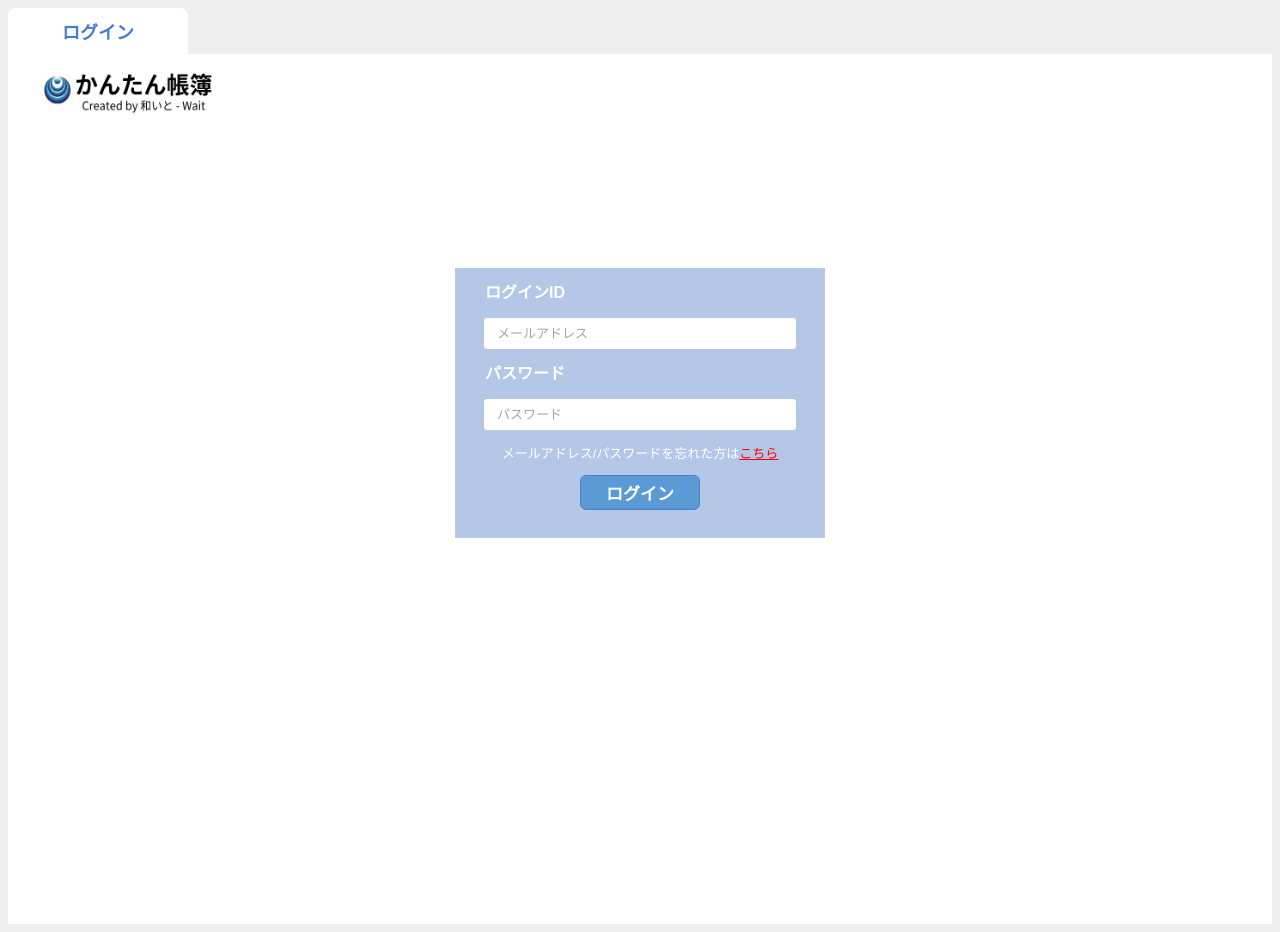
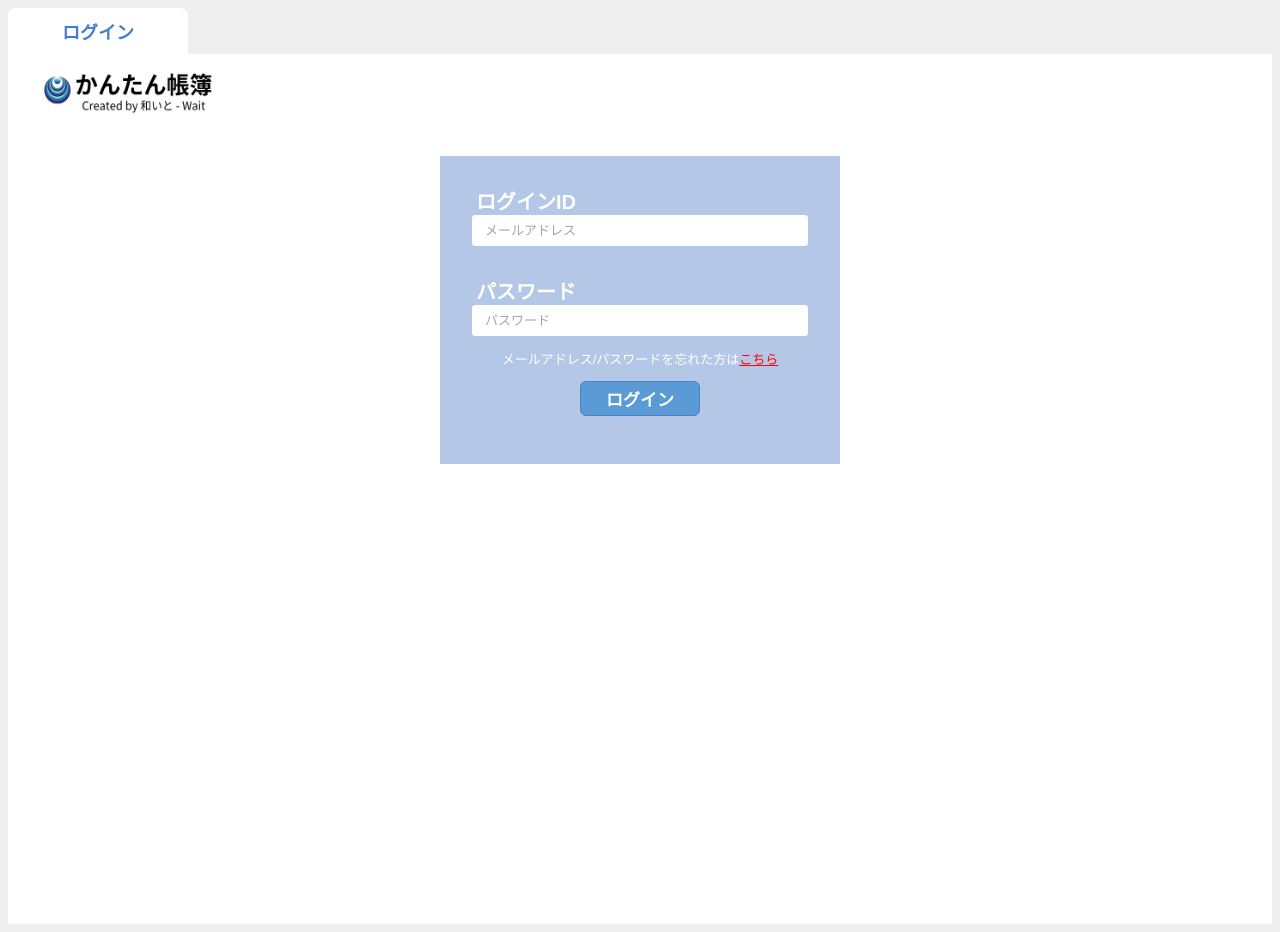
Before and after one commit to WaitShimizu/EZTaxCraft_flask, a Flask app: page /login in a window 1280 px wide. Run offline with Flask 3, Linux system fonts and the light colour scheme.

Commit message:
ログイン画面のラベルとテキストボックス間のpaddingを修正

```diff
--- a/app/static/css/sample.css
+++ b/app/static/css/sample.css
@@ -2,13 +2,15 @@
 
 body {
 	background-color: #efefef;
-	font-family:Arial
+	font-family:Arial;
+	height: 100%;
+	/* width: 100%; */
 }
+
 a {
 	color: #F00;
 	text-decoration:underline;
 }
-
 /* タブの形状 */
 .tab_menu {
     display: flex;
@@ -85,7 +87,6 @@ a {
 	width: 35px;
 	height: 30px;
 	left: 80%;
-	/* padding: 5px 0px 0px 810px; 上、右、下、左 */
 	transition: .4s;
 	position: relative;
 }
@@ -164,7 +165,6 @@ input:checked + h2 > .tab-label{
 	background-color: #fff;
 	height: 870px;
 	clear: both;
-	display: none; /*パネルを非表示*/
 }
 
 /* 選択されているチェックボックスに応じてパネルを表示 */
@@ -181,18 +181,24 @@ input:checked + h2 > .tab-label{
 .form-wrapper {
 	text-align: center;
 	background: #b4c7e7;
-	margin: 150px auto;
-	max-width: 370px;
-	height: 270px;
+	padding-top: 30px;
+	margin: 3% auto;
+	max-width: 400px;
+	height: 32%;
 }
+
 .form-item {
 	color: #fff;
 	font-weight: bold;
 }
 
 .form-item label {
-	padding: 0px 230px 0px 0px;
-	line-height: 50px;
+	font-size: 20px;
+	padding: 0px 228px 0px 0px;/* 上、右、下、左 */
+}
+
+.form-item-password {
+	padding-top: 30px;
 }
 
 ::placeholder {
--- a/app/templates/login.html
+++ b/app/templates/login.html
@@ -18,7 +18,7 @@
                         <label for="email">ログインID</label><br>
                         <input type="email" name="email" required="required" placeholder="メールアドレス"></input>
                     </div>
-                    <div class="form-item">
+                    <div class="form-item form-item-password">
                         <label for="password">パスワード</label><br>
                         <input type="password" name="password" required="required" placeholder="パスワード"></input>
                     </div>
```
